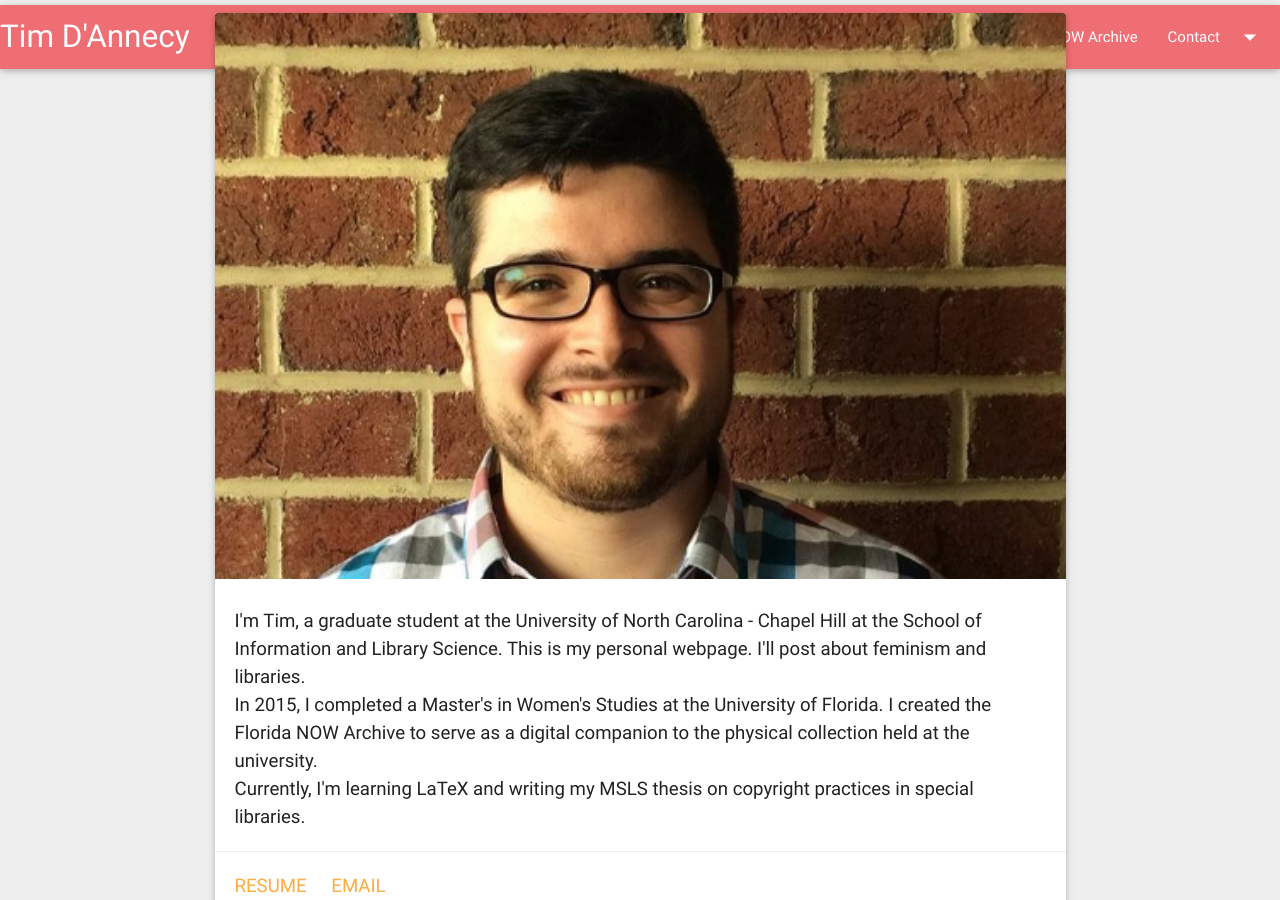
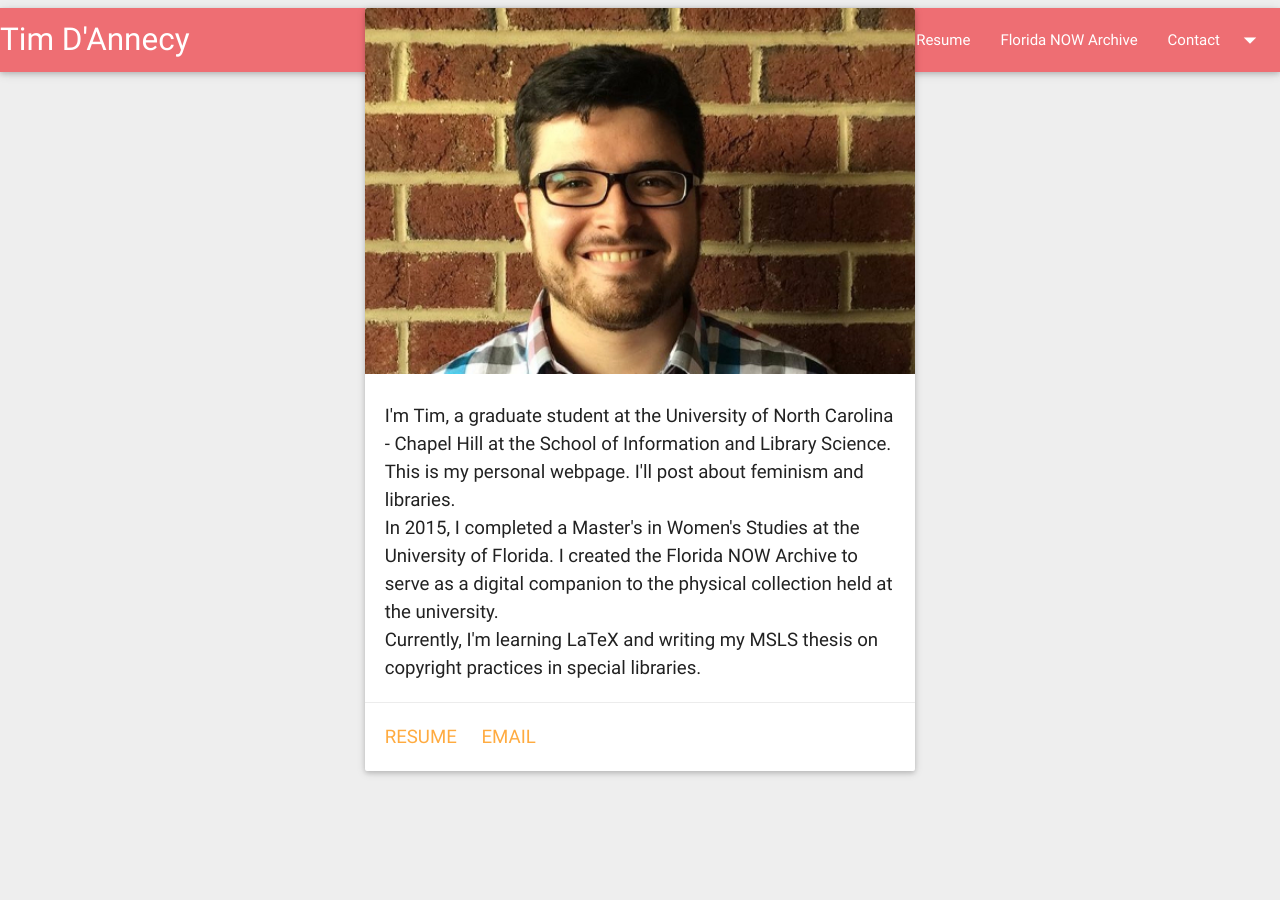
Before and after one commit to tdannecy/tdannecy.github.io, a Jekyll site: the page built from index.html, in a window 1280 px wide and 900 px high. Built offline with Jekyll 4.4.1, drawn with Linux system fonts in a browser that asks for light colours; nearby versions of some CDN libraries.

Commit message:
Anotha one

```diff
--- a/_includes/topnavbar.html
+++ b/_includes/topnavbar.html
@@ -13,7 +13,7 @@
       <li><a href="/blog.html">Blog</a></li>
 			<li><a href="/resume.pdf">Resume</a></li>
       <li><a href="http://flnowarchive.org">Florida NOW Archive</a></li>
-      <li><a class="dropdown-button" href="#!" data-activates="dropdown1">Contact<i class="material-icons right">arrow_drop_down</i></a></li>
+      <li><a class="dropdown-button" href="#!" data-activates="social-dropdown">Contact<i class="material-icons right">arrow_drop_down</i></a></li>
     </ul>
   </div>
 </nav>
--- a/index.html
+++ b/index.html
@@ -3,8 +3,8 @@ layout: default
 title: Tim D'Annecy
 ---
 
-<div class="row">
-    <div class="col s12">
+<div class="container">
+<!--     <div class="col s12"> -->
       <div class="card medium">
         <div class="card-image">
           <img src="/images/me500.jpg">
```
